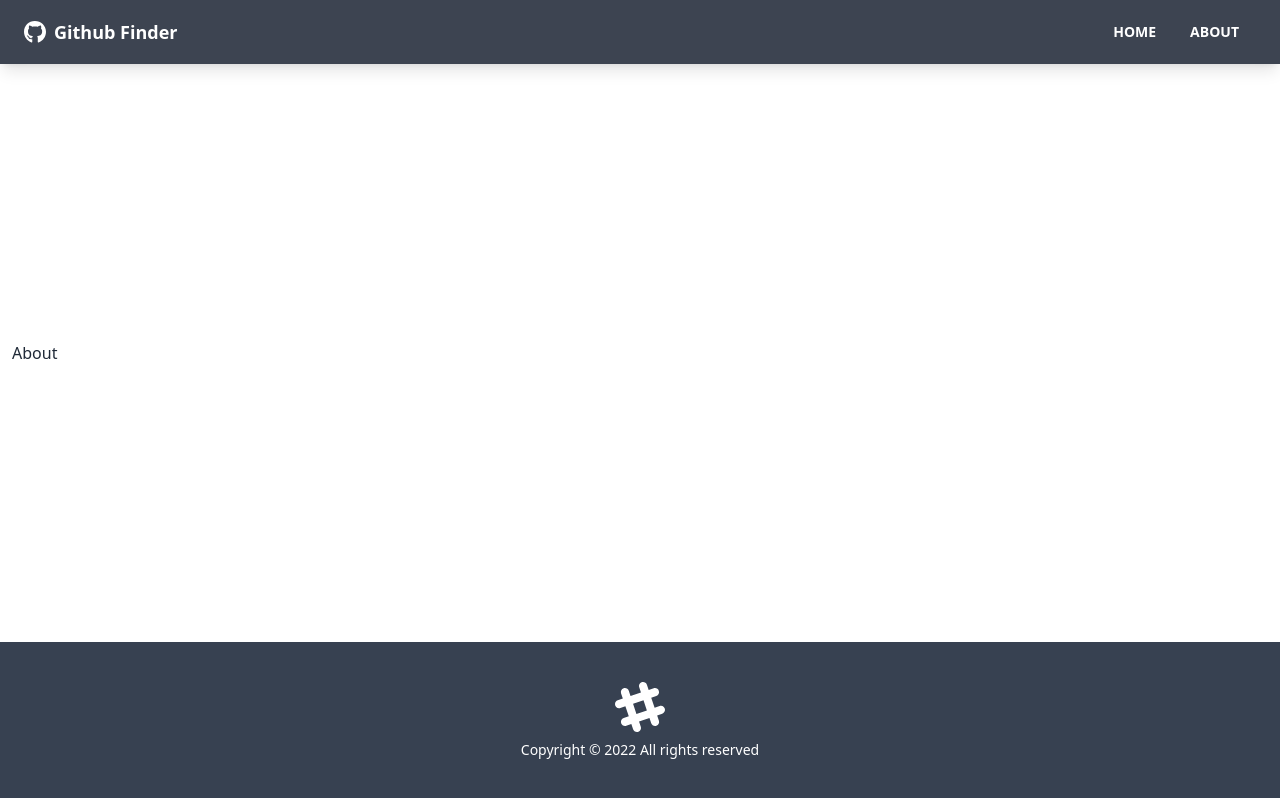
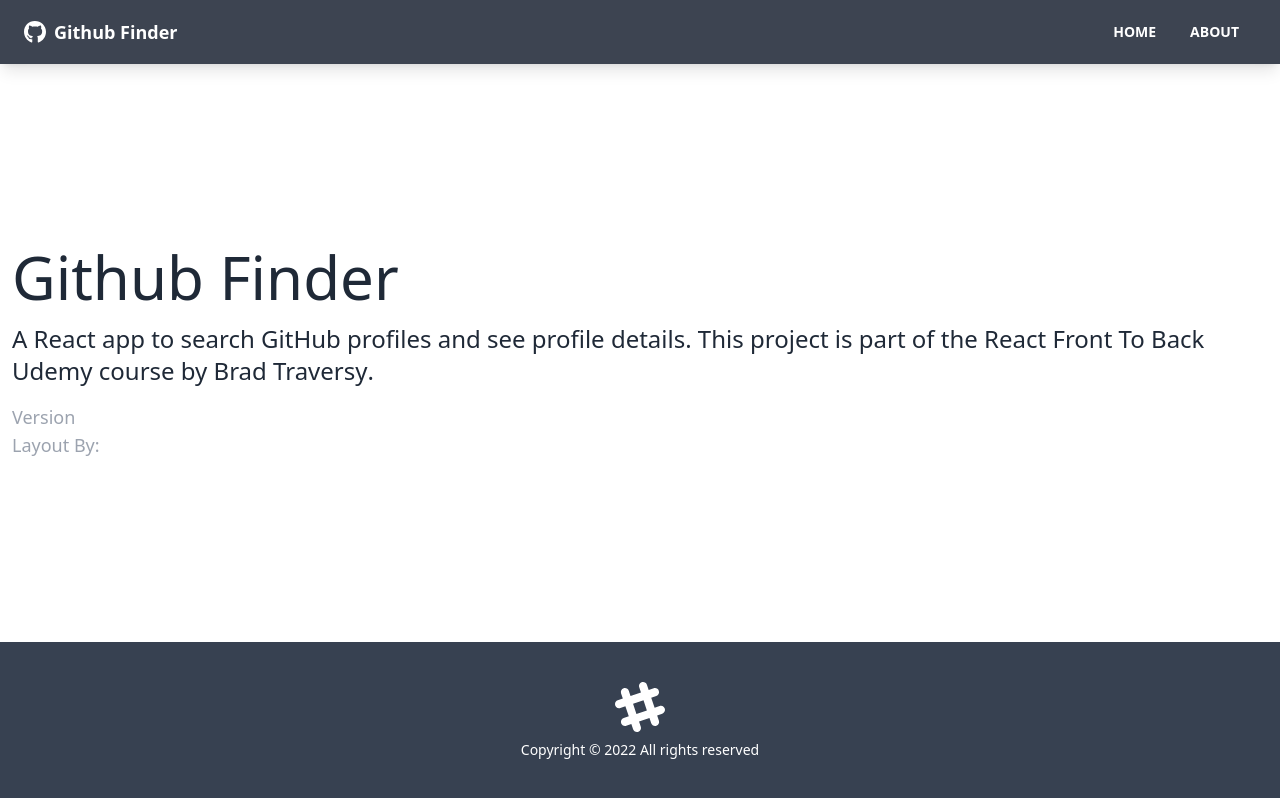
Before and after one commit to jhonadc/github-finder-REACT.2022, a React (Create React App) app: page /about in a window 1280 px wide. Built offline with nearby package versions, Linux system fonts and the light colour scheme.

Commit message:
about page content added

```diff
--- a/src/pages/About.jsx
+++ b/src/pages/About.jsx
@@ -1,5 +1,31 @@
 function About() {
-  return <div>About</div>;
+  return (
+    <>
+      <h1 className='text-6xl mb-4'>Github Finder</h1>
+      <p className='mb-4 text-2xl font-light'>
+        A React app to search GitHub profiles and see profile details. This
+        project is part of the
+        <a href='https://www.udemy.com/course/modern-react-front-to-back/'>
+          {' '}
+          React Front To Back
+        </a>{' '}
+        Udemy course by
+        <strong>
+          <a href='https://traversymedia.com'> Brad Traversy</a>
+        </strong>
+        .
+      </p>
+      <p className='text-lg text-gray-400'>
+        Version <span className='text-white'>1.0.0</span>
+      </p>
+      <p className='text-lg text-gray-400'>
+        Layout By:
+        <a className='text-white' href='https://twitter.com/hassibmoddasser'>
+          Hassib Moddasser
+        </a>
+      </p>
+    </>
+  );
 }
 
 export default About;
--- a/src/pages/Home.jsx
+++ b/src/pages/Home.jsx
@@ -1,5 +1,7 @@
 function Home() {
-  return <div>Home</div>;
+  return <div>
+    <h1 classname='text-6xl'>Welcome</h1>
+  </div>;
 }
 
 export default Home;
```
